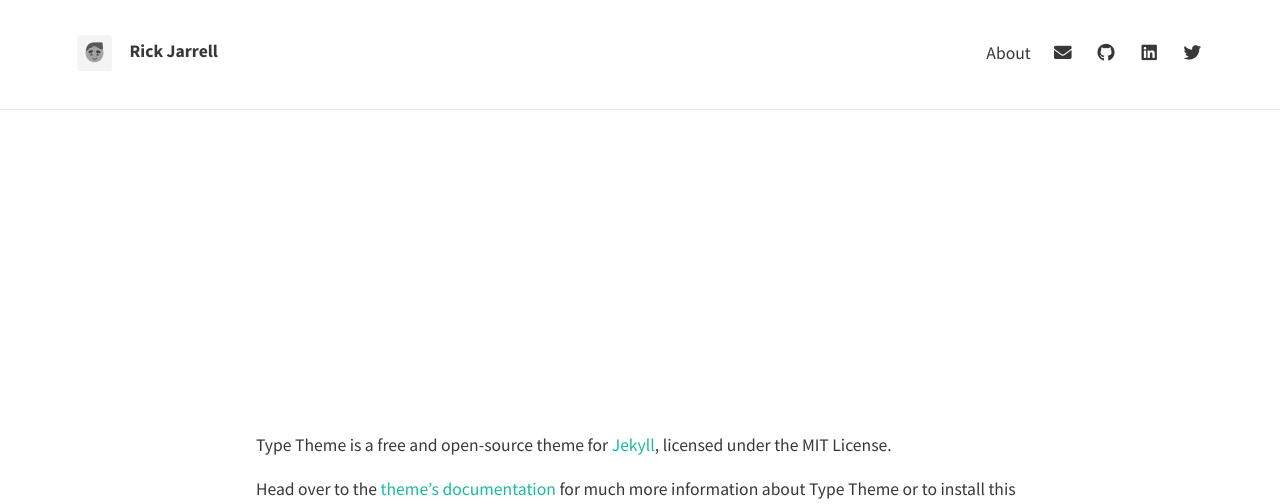
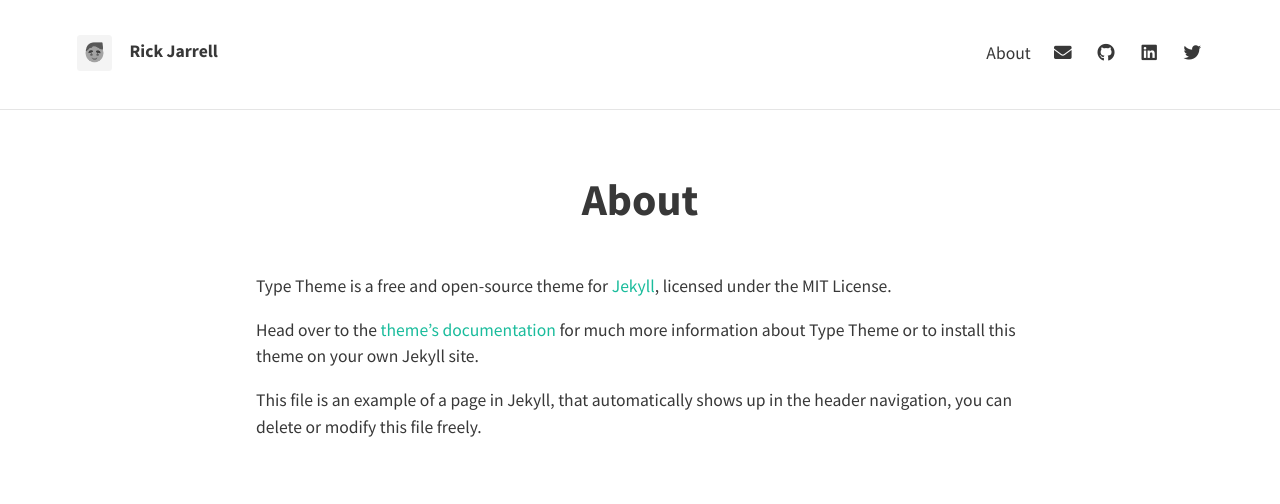
Before and after one commit to rickjarrell/blerg, a Jekyll site: the page built from about.md, in a window 1280 px wide. Shown: the top 504 px of the page. Built offline with Jekyll 4.4.1, drawn with Linux system fonts in a browser that asks for light colours; nearby versions of some CDN libraries; grey boxes are pictures that could not be loaded.

Commit message:
Update page.html

```diff
--- a/_layouts/page.html
+++ b/_layouts/page.html
@@ -1,7 +1,7 @@
 ---
 layout: default
 ---
-<article {% if page.feature-img %}class="feature-image"{% endif %}>
+<article>
   <header>
     <h1 class="title">{{ page.feature-title | default: page.title }}</h1>
     {% if page.subtitle %}<h2 class="subtitle">{{ page.subtitle }}</h2>{% endif %}
```
